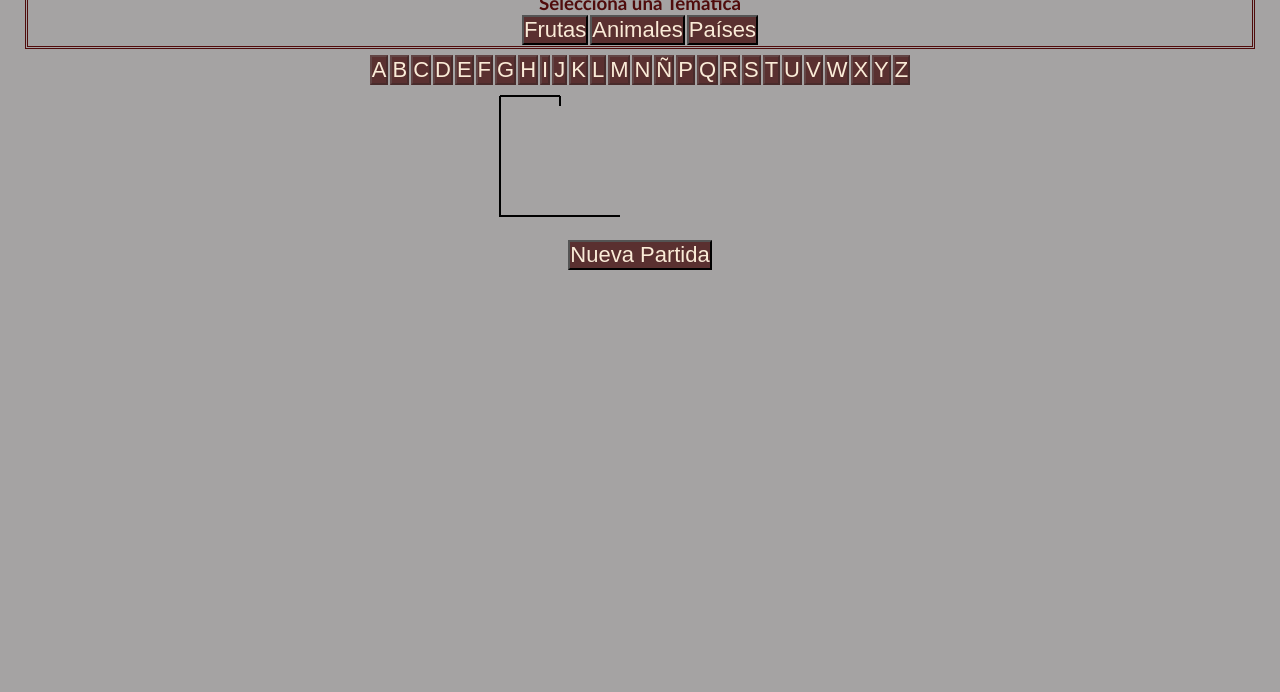
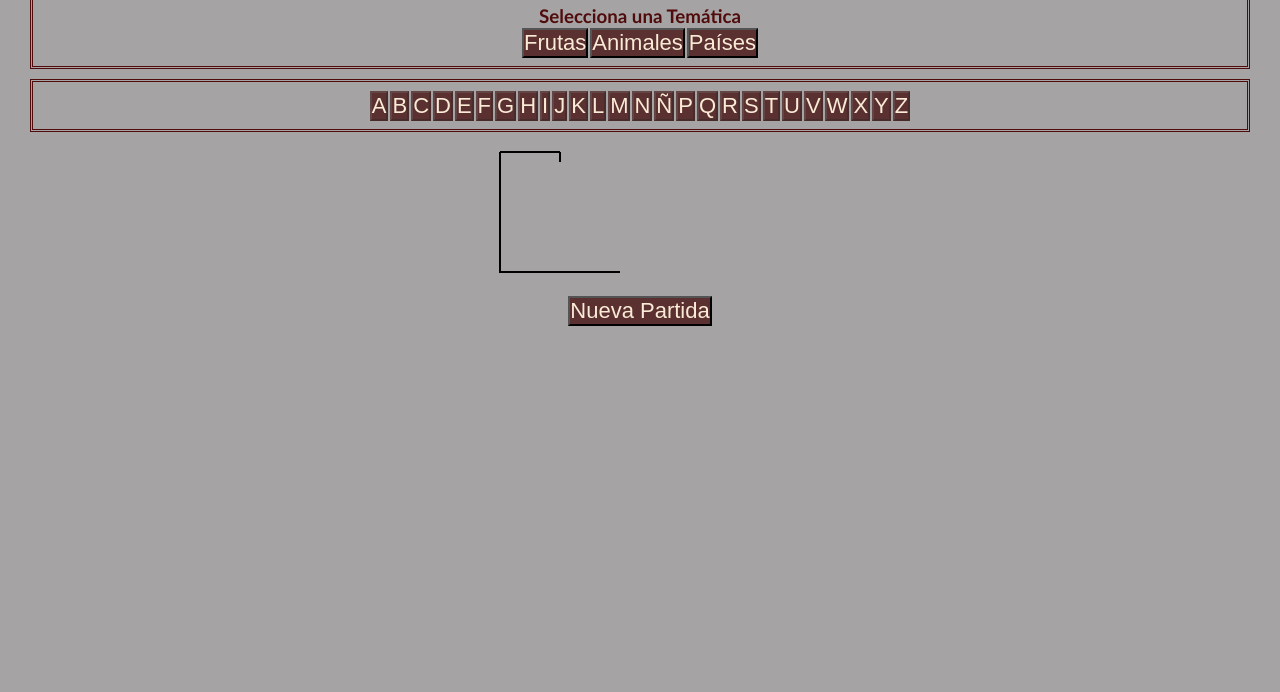
Before and after one commit to miguelmg803/proyecto-hackaboss-1, a plain HTML site: page index.html in a window 1280 px wide. Shown: the part 108-800 px from the top of the page. Drawn offline with Linux system fonts and the light colour scheme.

Commit message:
Más correcciones en JS y adiciones de arrays.

```diff
--- a/js/script.js
+++ b/js/script.js
@@ -18,6 +18,21 @@ let options = {
     "Piña",
     "Pomelo",
     "Sandia",
+    "Pera",
+    "Arandano",
+    "Grosella",
+    "Datil",
+    "Coco",
+    "Mango",
+    "Aguacate",
+    "Kiwi",
+    "Albaricoque",
+    "Cereza",
+    "Uva",
+    "Nectarina",
+    "Kaki",
+    "Ciruela",
+    "Higo",
   ],
   Animales: [
     "Leon",
@@ -25,7 +40,31 @@ let options = {
     "Tigre",
     "Rinoceronte",
     "Murcielago",
-    "Canguro"],
+    "Canguro",
+    "Vaca",
+    "Toro",
+    "Zorro",
+    "Mapache",
+    "Ciervo",
+    "Reno",
+    "Bisonte",
+    "Aguila",
+    "Paloma",
+    "Gorrion",
+    "Gaviota",
+    "Lince",
+    "Antilope",
+    "Perro",
+    "Gato",
+    "Rana",
+    "Hormiga",
+    "Escarabajo",
+    "Araña",
+    "Colibri",
+    "Elefante",
+    "Ballena",
+    "Tiburon",
+  ],
   Países: [
     "India",
     "Hungria",
@@ -33,6 +72,23 @@ let options = {
     "Suiza",
     "Zimbawe",
     "España",
+    "Australia",
+    "Austria",
+    "China",
+    "Inglaterra",
+    "Argentina",
+    "Uruguay",
+    "Brasil",
+    "Peru",
+    "Chile",
+    "Congo",
+    "Sudan",
+    "Kazajistan",
+    "Ucrania",
+    "Rusia",
+    "Polonia",
+    "Mexico",
+    "Cuba",
   ],
 };
 
@@ -43,7 +99,6 @@ let loseCount = 0;
 let chosenWord = "";
 
 // Mostramos las opciones a elegir.
-
 const displayOptions = () => {
   optionsContainer.innerHTML += `<h3>Selecciona una Temática</h3>`;
   let buttonCon = document.createElement("div");
@@ -148,7 +203,7 @@ const initializer = () => {
     button.disabled = true;
   });
 
-  // Hacemos la función clickBtn para crear un enventlistener que gestione la letra que hemos seleccionado.
+  // Hacemos la función clickBtn para crear un eventlistener que gestione la letra que hemos seleccionado.
   function clickBtn(btn) {
 
     btn.addEventListener("click", () => {
@@ -156,7 +211,7 @@ const initializer = () => {
       console.log(charArray);
       let dashes = document.getElementsByClassName("dashes");
 
-      // Si el array contiene la letra que hayamos seleccionado, reemplazamos el guión por la letra, si no, sumamos un fallo y lo dibujamos.
+      // Si el array contiene la letra que hemos seleccionado, reemplazamos el guión por la letra, si no, sumamos un fallo y lo dibujamos.
       if (charArray.includes(btn.innerText)) {
         charArray.forEach((char, index) => {
 
@@ -166,9 +221,9 @@ const initializer = () => {
 
             winCount += 1;
 
-            // Si la variable equivale al tamaño de la letra daríamos la partida como ganada.
+            // Si la variable equivale al tamaño de la letra damos la partida como ganada.
             if (winCount == charArray.length) {
-              resultText.innerHTML = `<h2 class='win-msg'>Has Ganado!!</h2><p>La palabra era: <span>${chosenWord}</span></p>`;
+              resultText.innerHTML = `<h2 class='win-msg'>¡¡Has Ganado!!</h2><p>La palabra era: <span>${chosenWord}</span></p>`;
 
                 // Definimos beat, para poder ejecutarlo y reproducir un audio
                 let beat = new Audio('audio/win.mp3');
--- a/style.css
+++ b/style.css
@@ -30,7 +30,14 @@ h1 {
 
 #options-container {
     border-style: double;
-    margin: 5px;
+    margin: 10px;
+    padding: 7.5px;
+}
+
+#letter-container {
+    border-style: double;
+    margin: 10px;
+    padding: 7.5px;
 }
 
 button {
```
